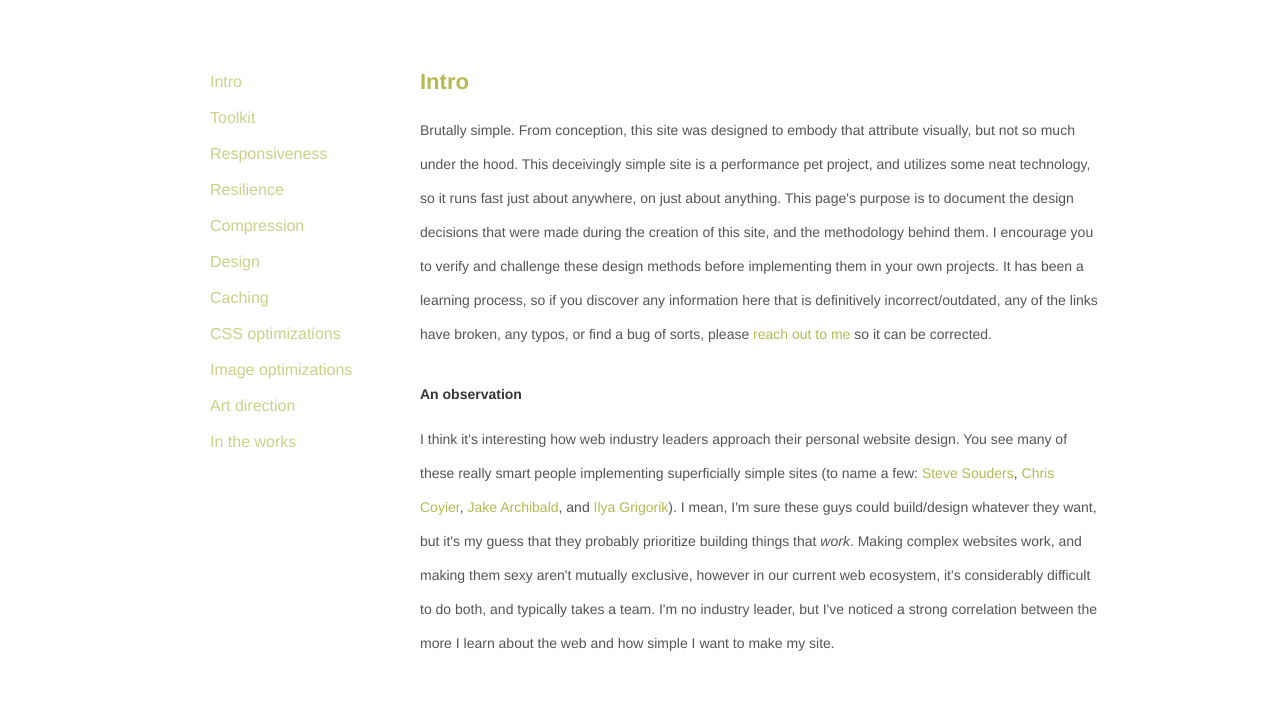
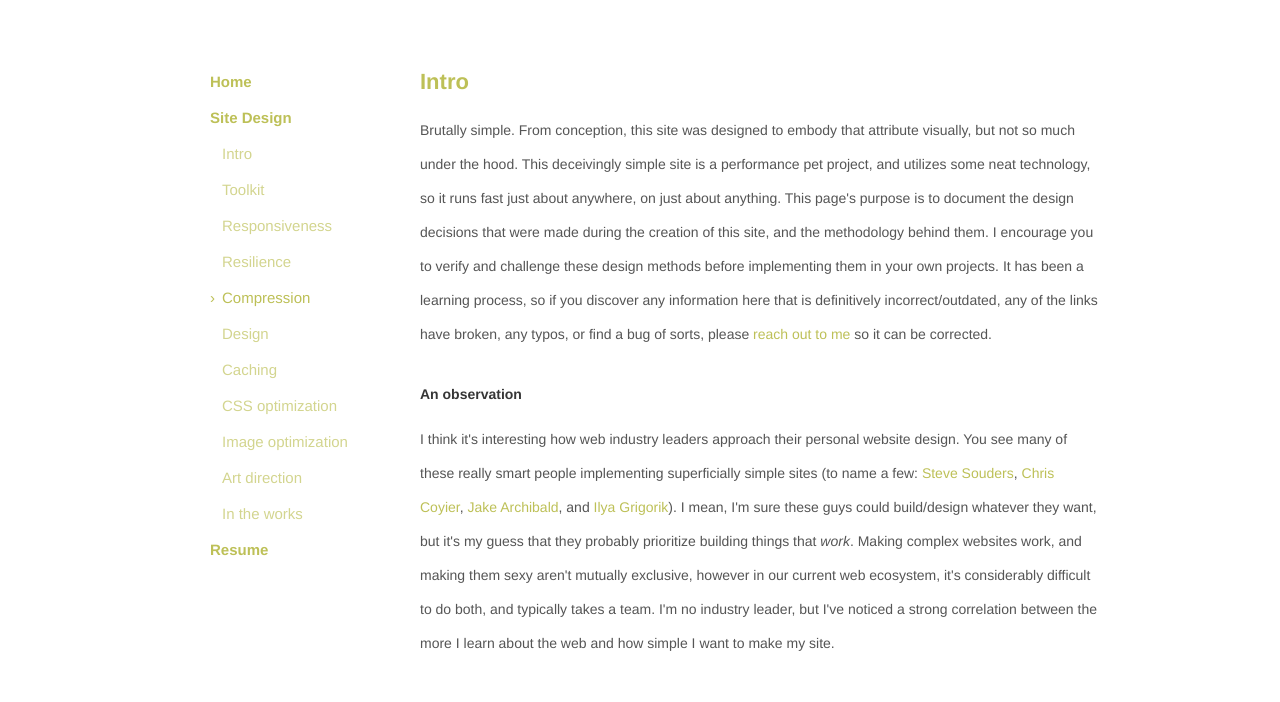
Before and after one commit to lyndoncore/lyndon, a website: page design.html in a window 1280 px wide. Shown: the part 303-1005 px from the top of the page. Drawn offline with Linux system fonts and the light colour scheme.

Commit message:
Add sidenav parent classes

```diff
--- a/design.html
+++ b/design.html
@@ -4,7 +4,7 @@
 <title>Lyndon Core</title>
 <meta name="viewport" content="width=device-width, initial-scale=1">
 <link rel="stylesheet" type="text/css" href="css/main.css">
-<script async src="js/scripts.js.gz"></script>
+<script async src="js/dev-scripts.js"></script>
 <link rel="shortcut icon" type="image/png" href="images/favicon.png"/>
 <script>
   (function(i,s,o,g,r,a,m){i['GoogleAnalyticsObject']=r;i[r]=i[r]||function(){
@@ -32,17 +32,20 @@
 
 		<nav class="nav">
 			<ul class="nav__list" id="sidebar">
-				<li><a id="navIntro" class="nav__item" href="#intro">Intro</a></li>
-				<li><a id="navToolkit" class="nav__item" href="#toolkit">Toolkit</a></li>
-				<li><a id="navResponsiveness" class="nav__item" href="#responsiveness">Responsiveness</a></li>
-				<li><a id="navResilience" class="nav__item" href="#resilience">Resilience</a></li>
-				<li><a id="navCompression" class="nav__item" href="#compression">Compression</a></li>
-				<li><a id="navDesign" class="nav__item" href="#design">Design</a></li>
-				<li><a id="navCaching" class="nav__item" href="#caching">Caching</a></li>
-				<li><a id="navCssOptimizations" class="nav__item" href="#cssOptimizations">CSS optimizations</a></li>
-				<li><a id="navImageOptimizations" class="nav__item" href="#imageOptimizations">Image optimizations</a></li>
-				<li><a id="navArtDirection" class="nav__item" href="#artDirection">Art direction</a></li>
-				<li><a id="navInTheWorks" class="nav__item" href="#inTheWorks">In the works</a></li>
+				<li><a class="nav__parent" href="index.html">Home</a></li>
+				<li><a class="nav__parent" href="#">Site Design</a></li>
+				<li><a id="navIntro" class="nav__child" href="#intro">Intro</a></li>
+				<li><a id="navToolkit" class="nav__child" href="#toolkit">Toolkit</a></li>
+				<li><a id="navResponsiveness" class="nav__child" href="#responsiveness">Responsiveness</a></li>
+				<li><a id="navResilience" class="nav__child" href="#resilience">Resilience</a></li>
+				<li><a id="navCompression" class="nav__child" href="#compression">Compression</a></li>
+				<li><a id="navDesign" class="nav__child" href="#design">Design</a></li>
+				<li><a id="navCaching" class="nav__child" href="#caching">Caching</a></li>
+				<li><a id="navCssOptimizations" class="nav__child" href="#cssOptimizations">CSS optimization</a></li>
+				<li><a id="navImageOptimizations" class="nav__child" href="#imageOptimizations">Image optimization</a></li>
+				<li><a id="navArtDirection" class="nav__child" href="#artDirection">Art direction</a></li>
+				<li><a id="navInTheWorks" class="nav__child" href="#inTheWorks">In the works</a></li>
+				<li><a class="nav__parent" href="resume.html">Resume</a></li>
 			</ul>
 		</nav>
 
@@ -191,7 +194,7 @@
 				<h3 id="CachingSW" class="content__title">Caching w/ Service Worker</h3>
 				<p class="content__body">Service Workers are crazy cool, and I introduced them in <a class="content__link" href="#offlineFirst">Resilience > Offline first</a> above, but because we're in the "Caching" section, I'm going to briefly touch on the caching aspect of this site's Service Worker. When <code class="content__code">service-worker.js</code> first installs, I've specified that a <a class="content__link" href="https://developer.mozilla.org/en-US/docs/Web/API/Cache">cache</a> be opened with <code class="content__code">caches.open()</code>, and then populated with the files we'd like to cache, with <code class="content__code">cache.addAll()</code>. In our case, we initially cache all 3 HTML files, and our main.css. In addition to our initial population of the cache, as users navigate to different pages on this site, the resources that are requested successfully are <a class="content__link" href="https://fetch.spec.whatwg.org/#dom-response-clone">cloned</a> and then added to the cache. Items that are placed into this cache do not expire unless they are deleted, so we're responsible for some housecleaning, or else risk reaching our storage allowance by the browser and having everything trashed. To keep a clean shop, it's good practice to version your <code class="content__code">CACHE_NAME</code>, and explicitly delete outdated caches with <code class="content__code">caches.delete()</code>.</p>
 
-			<h2 id="cssOptimizations" class="content__heading">CSS optimizations</h2>
+			<h2 id="cssOptimizations" class="content__heading">CSS optimization</h2>
 
 				<p class="content__body">On this site, the CSS has been written in such a way that is maintainable and performant. It's also delivered in a form that's suitable for quick interpretation and construction by the browser.</p>
 
@@ -207,7 +210,7 @@
 				<h3 class="content__title">SASS</h3>
 				<p class="content__body"><a class="content__link" href="http://sass-lang.com/">SASS</a>, or "Syntactically Awesome Style Sheets", is a CSS preprocessor that transpiles feature-rich <code class="content__code">.scss</code> markup into <code class="content__code">.css</code> files. SASS is commonly used to add variables, mixins, nesting, and inheritance to CSS. I wanted to mention that SASS has been a godsend in some of my larger projects, however, its utility on this site has been pretty limited thus far. SASS provides the most value when stylesheets scale, however, because I've kept this site's CSS under tight control, I've mainly just used SASS to enable future scalability - something that is very important. Specifically, I've defined a few variables (like font, colors, and image paths), and put them in their own _variable.scss partial. I've also compartmentalized my CSS rules (BEM-style) by nesting element and modifier classes with the <code class="content__code">&amp;</code> directive. Take a look at <a class="content__link" href="">styles.scss on Github</a> if you would like to see what methods I've used to keep my CSS clean and scaleable.</p>
 
-			<h2 id="imageOptimizations" class="content__heading">Image optimizations</h2>
+			<h2 id="imageOptimizations" class="content__heading">Image optimization</h2>
 
 				<p class="content__body">The image that I've included on this site, in its original form (from a stock photo site), was a 6500 x 5000 JPEG weighing in at 8.9MB (floral.jpeg). Although this is a super high-res image, and great for flexibility when designing, it's also a horrendously inappropriate file to serve in production. This is not only because of the image's large file size, but also because this high of a resolution is simply not necessary for its purposes on this site; ergo, some serious optimization is in order.<br>
 
--- a/js/dev-scripts.js
+++ b/js/dev-scripts.js
@@ -81,10 +81,10 @@ function navHighlight() {
 		if (getScrollTop() > distances[j] && getScrollTop() < distances[j + 1]) {
 			// Remove nav__item--active from all nav__items by setting it to nav__item...
 			for (var k = 0; k < titles.length; k++) {
-				titles[k].className = "nav__item";
+				titles[k].className = "nav__child";
 			}
 			// Set the desired nav__item to active
-			titles[counter - 1].className = "nav__item--active";
+			titles[counter - 1].className = "nav__child--current";
 		}
 	}
 }
--- a/sass/_variables.scss
+++ b/sass/_variables.scss
@@ -1,6 +1,6 @@
 // ==================== Color Variables ====================
 
-$primary-color: #B4BA51; // green
+$primary-color: #bdc057; // green
 	$primary-color-light: lighten($primary-color, 15%);
 	$primary-color-dark: darken($primary-color, 10%);
 
--- a/sass/main.scss
+++ b/sass/main.scss
@@ -19,6 +19,10 @@ body {
 
 br {
 	line-height: 50px;
+}
+
+a {
+	cursor: pointer;
 }
 
 // ======================================== Placeholder
@@ -58,12 +62,13 @@ br {
 		background-position: center center;
 	}
 	&__home {
-	    padding: 10px 14px 10px 20px;
+	    padding: 12px 14px 12px 20px;
 	    text-decoration: none;
 	    border: none;
 	    cursor: pointer;
 	    background: $secondary-color;
 	    font-size: 10px;
+	    border-radius: 4px;
 	    font-weight: bold;
 	    letter-spacing: 8px;
 	    color: #fff;
@@ -196,30 +201,49 @@ br {
 		list-style: none;
 		line-height: 36px;
 		margin-top: 67px;
+		font-size: 15px;
 		&--fixed {
 			list-style: none;
 			line-height: 36px;
 			position: fixed;
 			top: 67px;
 			margin: 0;
+			font-size: 15px;
 		}
 		&--bottom {
 			list-style: none;
 			line-height: 36px;
 			align-self: flex-end;
+			font-size: 15px;
 		}
 	}
-	&__item {
-		color: $primary-color-light;
+	&__parent {
+		color: $primary-color;
 		text-decoration: none;
+		font-weight: bold;
 		padding: 9px 0;
+		cursor: pointer;
 		&:hover {
 			color: $primary-color;
 		}
-		&--active {
+	}
+	&__child {
+		color: $primary-color-light;
+		text-decoration: none;
+		padding: 9px 0 9px 12px;
+		&--current {
+			@extend .nav__child;
 			color: $primary-color;
-			font-weight: bold;
-			text-decoration: none;
+			list-style: initial;
+			&:before {
+				content:"\203A";
+				margin-left: -12px;
+				padding-right: 7px;
+				color: $primary-color;
+			}
+		}
+		&:hover {
+			color: lighten($primary-color, 5%);
 		}
 	}
 	&--m {
```
Also changed, not shown: resume.html (+34 -26 lines), css/main.css.
